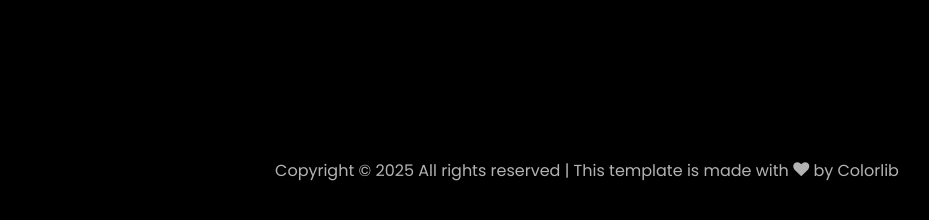
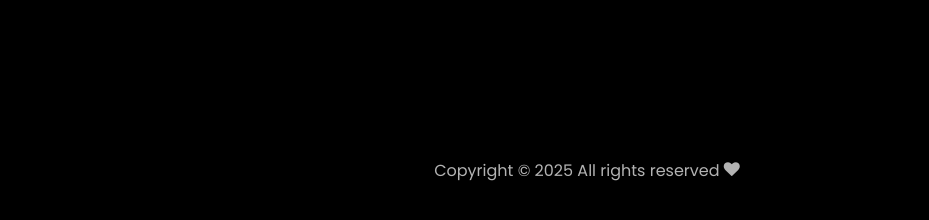
Before and after one commit to AlkaGupta680/portfolio-main, a plain HTML site: page index.html in a window 1280 px wide. Shown: the part 5037-5257 px from the top of the page, without its empty margins (53-982 px from the left). Drawn offline with Linux system fonts and the light colour scheme; files whose address does not match are found by name.

Commit message:
Update index.html

```diff
--- a/index.html
+++ b/index.html
@@ -649,9 +649,8 @@
 
 					<p><!-- Link back to Colorlib can't be removed. Template is licensed under CC BY 3.0. -->
 						Copyright &copy;
-						<script>document.write(new Date().getFullYear());</script> All rights reserved | This template
-						is made with <i class="icon-heart color-danger" aria-hidden="true"></i> by <a
-							href="https://colorlib.com" target="_blank">Colorlib</a>
+						<script>document.write(new Date().getFullYear());</script> All rights reserved <i class="icon-heart color-danger" aria-hidden="true"></i>
+
 						<!-- Link back to Colorlib can't be removed. Template is licensed under CC BY 3.0. -->
 					</p>
 				</div>
```
